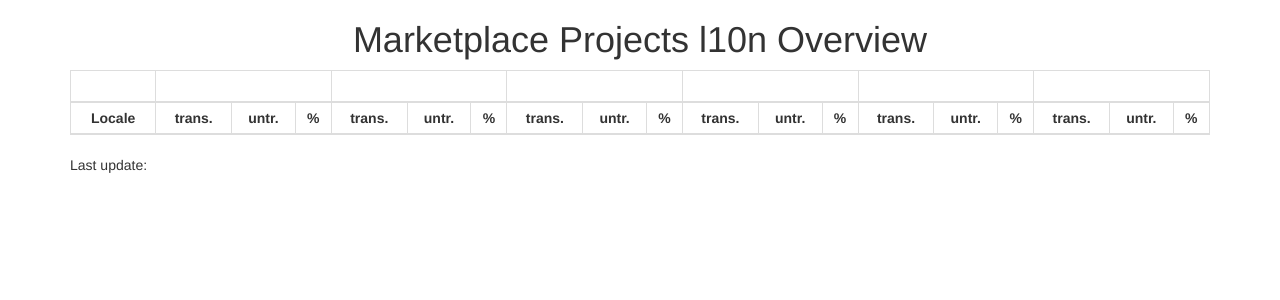
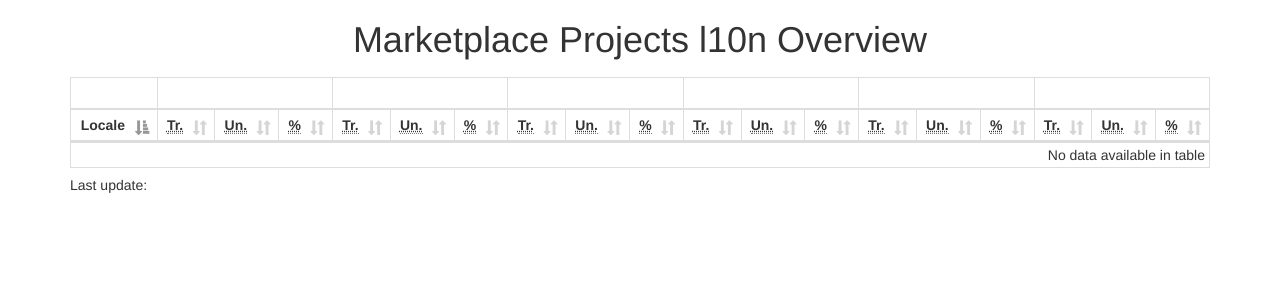
Before and after one commit to mozilla-l10n/webstatus, a PHP site: page /mpstats/index.php in a window 1280 px wide. Shown: the top 300 px of the page. Run offline with PHP 8.4, Linux system fonts and the light colour scheme; data that the repository does not hold is empty.

Commit message:
mpstats: make table sortable, improve headers (<abbr>)

```diff
--- a/mpstats/index.php
+++ b/mpstats/index.php
@@ -65,10 +65,20 @@ $columns_number = 1 + 3 * count($products);
     <title>Marketplace Status</title>
     <link rel="stylesheet" href="../assets/css/bootstrap.min.css" type="text/css" media="all" />
     <link rel="stylesheet" href="../assets/css/bootstrap-theme.min.css" type="text/css" media="all" />
+    <link rel="stylesheet" href="../assets/css/dataTables.bootstrap.css" type="text/css" media="all" />
     <link rel="stylesheet" href="../assets/css/mpstats.css" type="text/css" media="all" />
     <script src="../assets/js/jquery-1.11.2.min.js"></script>
+    <script src="../assets/js/jquery.dataTables.min.js"></script>
+    <script src="../assets/js/dataTables.bootstrap.min.js"></script>
     <script type="text/javascript">
         $(document).ready(function () {
+            // Make table sortable
+            $('#main_table').DataTable({
+                info: false,
+                paging: false,
+                searching: false
+            });
+
             // Associate click handlers to anchors
             $('.locale_anchor').click(function (e) {
                 e.preventDefault;
@@ -102,7 +112,7 @@ $columns_number = 1 + 3 * count($products);
 <div class="container">
   <h1>Marketplace Projects l10n Overview</h1>
 <?php
-    $content = "<table class='table table-bordered table-condensed'>\n" .
+    $content = "<table id='main_table' class='table table-bordered table-condensed'>\n" .
                "  <thead>\n" .
                "     <tr>\n" .
                "       <th>&nbsp;</th>\n";
@@ -113,9 +123,9 @@ $columns_number = 1 + 3 * count($products);
                 "     <tr>\n" .
                 "       <th>Locale</th>\n";
     for ($i = 0; $i < count($products); $i++) {
-        $content .= "       <th>trans.</th>\n" .
-                    "       <th>untr.</th>\n" .
-                    "       <th>%</th>\n";
+        $content .= "       <th><abbr title='Translated'>Tr.</abbr></th>\n" .
+                    "       <th><abbr title='Untranslated'>Un.</abbr></th>\n" .
+                    "       <th><abbr title='Completion percentage'>%</abbr></th>\n";
     }
     $content .= "     </tr>\n" .
                 "   </thead>\n" .
```
Also changed, not shown: index.php (+4 -4 lines).
